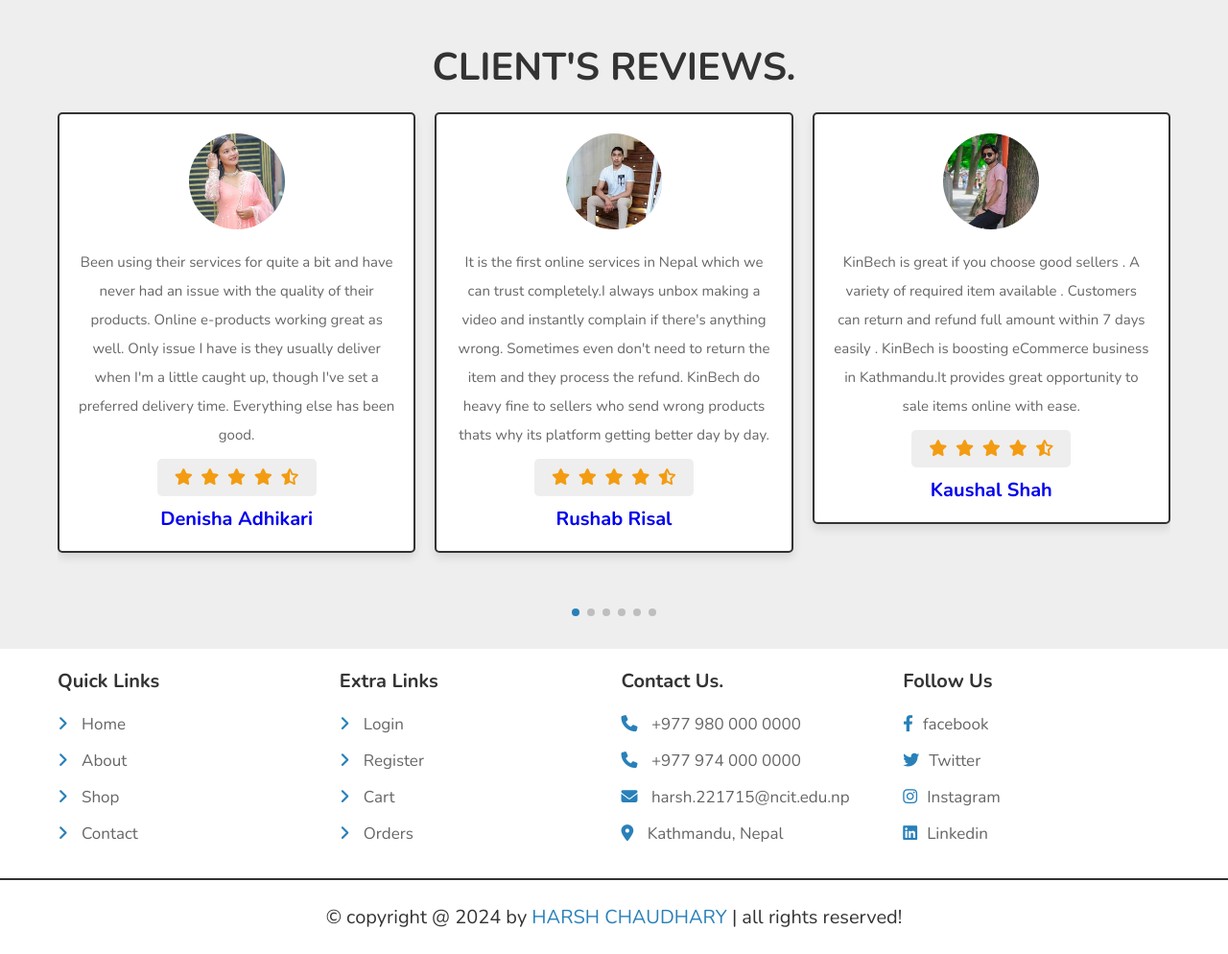
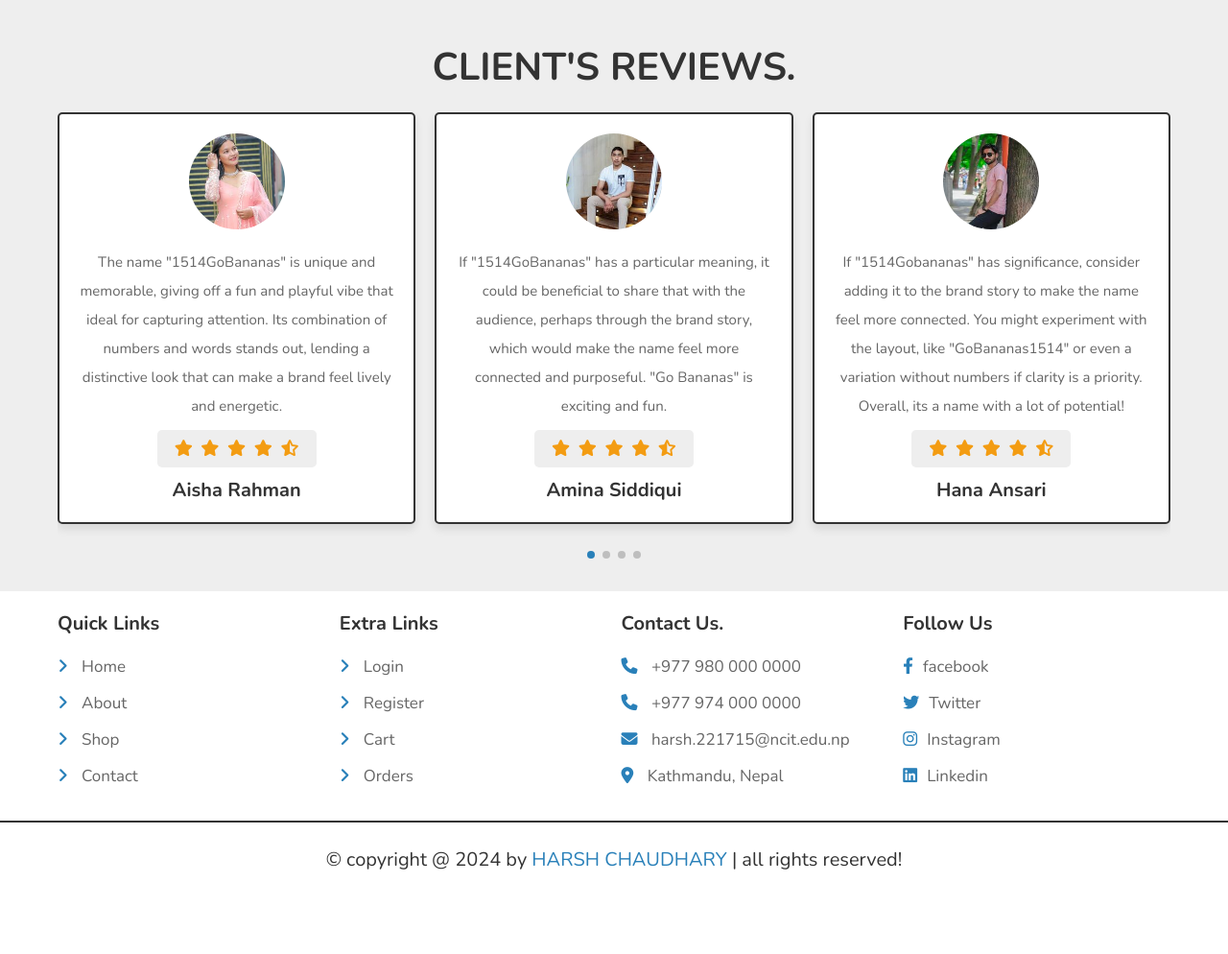
Before and after one commit to Samgamer4/Gobananas, a PHP site: page /about.php in a window 1280 px wide. Shown: the part 602-1596 px from the top of the page at 96% size. After the commit the page ends 1508 px from the top, so only its background shows below. Run offline with PHP 8.4, Linux system fonts and the light colour scheme; data that the repository does not hold is empty; some libraries are stand-ins or nearby versions.

Commit message:
Add files via upload

```diff
--- a/about.php
+++ b/about.php
@@ -4,9 +4,9 @@ include 'components/connect.php';
 
 session_start();
 
-if(isset($_SESSION['user_id'])){
+if (isset($_SESSION['user_id'])) {
    $user_id = $_SESSION['user_id'];
-}else{
+} else {
    $user_id = '';
 };
 
@@ -14,10 +14,13 @@ if(isset($_SESSION['user_id'])){
 
 <!DOCTYPE html>
 <html lang="en">
+
 <head>
    <meta charset="UTF-8">
    <meta http-equiv="X-UA-Compatible" content="IE=edge">
    <meta name="viewport" content="width=device-width, initial-scale=1.0">
+   <meta name="viewport"
+      content="width=device-width, initial-scale=1.0, maximum-scale=1.0, user-scalable=0" />
    <title>About</title>
 
    <link rel="stylesheet" href="https://unpkg.com/swiper@8/swiper-bundle.min.css" />
@@ -29,14 +32,16 @@ if(isset($_SESSION['user_id'])){
    <!-- custom css file link  -->
    <link rel="stylesheet" href="css/style.css">
    <style>
-      .song{
+      .song {
          display: none;
       }
-      .btn{
-         margin-left:7pc;
+
+      .btn {
+         margin-left: 7pc;
       }
    </style>
 </head>
+
 <body>
 
    <?php include 'components/user_header.php'; ?>
@@ -78,7 +83,7 @@ if(isset($_SESSION['user_id'])){
 
             <div class="swiper-slide slide">
                <img src="images/pic-5.jpg" alt="">
-         <p>Been using their services for quite a bit and have never had an issue with the quality of their products. Online e-products working great as well. Only issue I have is they usually deliver when I'm a little caught up, though I've set a preferred delivery time. Everything else has been good.</p>
+               <p>The name "1514GoBananas" is unique and memorable, giving off a fun and playful vibe that ideal for capturing attention. Its combination of numbers and words stands out, lending a distinctive look that can make a brand feel lively and energetic. </p>
                <div class="stars">
                   <i class="fas fa-star"></i>
                   <i class="fas fa-star"></i>
@@ -86,12 +91,12 @@ if(isset($_SESSION['user_id'])){
                   <i class="fas fa-star"></i>
                   <i class="fas fa-star-half-alt"></i>
                </div>
-         <h3> <a href="https://www.facebook.com/profile.php?id=100083292714419" target="_blank">Denisha Adhikari</a></h3>
+               <h3> <a>Aisha Rahman</a></h3>
             </div>
 
             <div class="swiper-slide slide">
                <img src="images/pic-1.jpg" alt="">
-         <p>It is the first online services in Nepal which we can trust completely.I always unbox making a video and instantly complain if there's anything wrong. Sometimes even don't need to return the item and they process the refund. KinBech do heavy fine to sellers who send wrong products thats why its platform getting better day by day.</p>
+               <p> If "1514GoBananas" has a particular meaning, it could be beneficial to share that with the audience, perhaps through the brand story, which would make the name feel more connected and purposeful. "Go Bananas" is exciting and fun.</p>
                <div class="stars">
                   <i class="fas fa-star"></i>
                   <i class="fas fa-star"></i>
@@ -99,12 +104,12 @@ if(isset($_SESSION['user_id'])){
                   <i class="fas fa-star"></i>
                   <i class="fas fa-star-half-alt"></i>
                </div>
-         <h3><a href="https://www.facebook.com/profile.php?id=100075602340579" target="_blank">Rushab Risal</a></h3>
+               <h3><a>Amina Siddiqui</a></h3>
             </div>
 
             <div class="swiper-slide slide">
                <img src="images/pic-3.jpg" alt="">
-         <p>KinBech is great if you choose good sellers . A variety of required item available . Customers can return and refund full amount within 7 days easily . KinBech is boosting eCommerce business in Kathmandu.It provides great opportunity to sale items online with ease.</p>
+               <p>If "1514Gobananas" has significance, consider adding it to the brand story to make the name feel more connected. You might experiment with the layout, like "GoBananas1514" or even a variation without numbers if clarity is a priority. Overall, its a name with a lot of potential!</p>
                <div class="stars">
                   <i class="fas fa-star"></i>
                   <i class="fas fa-star"></i>
@@ -112,12 +117,12 @@ if(isset($_SESSION['user_id'])){
                   <i class="fas fa-star"></i>
                   <i class="fas fa-star-half-alt"></i>
                </div>
-         <h3><a href="https://www.facebook.com/kaushalsah135790" target="_blank">Kaushal Shah</a></h3>
+               <h3><a>Hana Ansari</a></h3>
             </div>
 
             <div class="swiper-slide slide">
                <img src="images/pic-7.jpg" alt="">
-         <p>Using KinBech for online shopping from almost 3 years. Outstanding experience with them. Game vouchers and pick up point as delivery with 0 shipping charges are super saving services.</p>
+               <p>The name "1514GoBananas" is both eye-catching and memorable, blending an intriguing mix of numbers with the playful phrase "Go Bananas." This combination sets a lively tone that could appeal to a diverse, fun-seeking audience. </p>
                <div class="stars">
                   <i class="fas fa-star"></i>
                   <i class="fas fa-star"></i>
@@ -125,33 +130,7 @@ if(isset($_SESSION['user_id'])){
                   <i class="fas fa-star"></i>
                   <i class="fas fa-star-half-alt"></i>
                </div>
-         <h3><a href="https://www.facebook.com/fuccheekta.moh.1" target="_blank">Subash Ray</a></h3>
-      </div>
-
-      <div class="swiper-slide slide">
-         <img src="images/pic-2.jpg" alt="">
-         <p>I have been using their services for the last 2 years and I have found them extremely reliable.Their return policy is what gives you an extra layer of reliance and peace of mind. In case the product doesn't meet your expectations or if there is any fault in it. then you can return the product within seven days from the date of delivery.</p>
-         <div class="stars">
-            <i class="fas fa-star"></i>
-            <i class="fas fa-star"></i>
-            <i class="fas fa-star"></i>
-            <i class="fas fa-star"></i>
-            <i class="fas fa-star-half-alt"></i>
-         </div>
-         <h3><a href="https://www.facebook.com/ranjitchaudhary159" target="_blank">Ranjit Chaudhary</a></h3>
-      </div>
-
-      <div class="swiper-slide slide">
-         <img src="images/pic-6.jpg" alt="">
-         <p>KinBech is cool! I have ordered hundreds of products from it and never got any scam. It delivers products in time with out delay. Packaging of products are strong and delivery rates are too low. Just amazing Website will keep shopping from KinBech.</p>
-         <div class="stars">
-            <i class="fas fa-star"></i>
-            <i class="fas fa-star"></i>
-            <i class="fas fa-star"></i>
-            <i class="fas fa-star"></i>
-            <i class="fas fa-star-half-alt"></i>
-         </div>
-         <h3><a href="https://www.facebook.com/pra.x.nil"  target="_blank">Pranil Poudel</a></h3>
+               <h3><a>Mariam Khan</a></h3>
             </div>
 
          </div>
@@ -177,17 +156,16 @@ if(isset($_SESSION['user_id'])){
    <script src="js/script.js"></script>
 
    <script>
-
       var swiper = new Swiper(".reviews-slider", {
-   loop:true,
+         loop: true,
          spaceBetween: 20,
          pagination: {
             el: ".swiper-pagination",
-      clickable:true,
+            clickable: true,
          },
          breakpoints: {
             0: {
-        slidesPerView:1,
+               slidesPerView: 1,
             },
             768: {
                slidesPerView: 2,
@@ -197,8 +175,8 @@ var swiper = new Swiper(".reviews-slider", {
             },
          },
       });
-
    </script>
 
 </body>
+
 </html>
--- a/cart.php
+++ b/cart.php
@@ -40,11 +40,13 @@ if(isset($_POST['update_qty'])){
    <meta charset="UTF-8">
    <meta http-equiv="X-UA-Compatible" content="IE=edge">
    <meta name="viewport" content="width=device-width, initial-scale=1.0">
+   <meta name="viewport"
+      content="width=device-width, initial-scale=1.0, maximum-scale=1.0, user-scalable=0"/>
    <title>Shopping Cart</title>
 
    <!-- font awesome cdn link  -->
    <link rel="stylesheet" href="https://cdnjs.cloudflare.com/ajax/libs/font-awesome/6.1.1/css/all.min.css">
-
+   <link rel="icon" href="images/logomain.png" type="image/icon type">
    <!-- custom css file link  -->
    <link rel="stylesheet" href="css/style.css">
 
--- a/category.php
+++ b/category.php
@@ -20,6 +20,8 @@ include 'components/wishlist_cart.php';
    <meta charset="UTF-8">
    <meta http-equiv="X-UA-Compatible" content="IE=edge">
    <meta name="viewport" content="width=device-width, initial-scale=1.0">
+   <meta name="viewport"
+      content="width=device-width, initial-scale=1.0, maximum-scale=1.0, user-scalable=0"/>
    <title>Category</title>
 
    <!-- font awesome cdn link  -->
--- a/checkout.php
+++ b/checkout.php
@@ -55,11 +55,13 @@ if (isset($_POST['order'])) {
    <meta charset="UTF-8">
    <meta http-equiv="X-UA-Compatible" content="IE=edge">
    <meta name="viewport" content="width=device-width, initial-scale=1.0">
+   <meta name="viewport"
+      content="width=device-width, initial-scale=1.0, maximum-scale=1.0, user-scalable=0"/>
    <title>Checkout</title>
 
    <!-- font awesome cdn link  -->
    <link rel="stylesheet" href="https://cdnjs.cloudflare.com/ajax/libs/font-awesome/6.1.1/css/all.min.css">
-
+   <link rel="icon" href="images/logomain.png" type="image/icon type">
    <!-- custom css file link  -->
    <link rel="stylesheet" href="css/style.css">
 
--- a/contact.php
+++ b/contact.php
@@ -46,11 +46,13 @@ if(isset($_POST['send'])){
    <meta charset="UTF-8">
    <meta http-equiv="X-UA-Compatible" content="IE=edge">
    <meta name="viewport" content="width=device-width, initial-scale=1.0">
+   <meta name="viewport"
+      content="width=device-width, initial-scale=1.0, maximum-scale=1.0, user-scalable=0"/>
    <title>Contact</title>
 
    <!-- font awesome cdn link  -->
    <link rel="stylesheet" href="https://cdnjs.cloudflare.com/ajax/libs/font-awesome/6.1.1/css/all.min.css">
-
+   <link rel="icon" href="images/logomain.png" type="image/icon type">
    <!-- custom css file link  -->
    <link rel="stylesheet" href="css/style.css">
 
--- a/customer.html
+++ b/customer.html
@@ -4,6 +4,8 @@
 <head>
     <meta charset="UTF-8">
     <meta name="viewport" content="width=device-width, initial-scale=1.0">
+    <meta name="viewport"
+      content="width=device-width, initial-scale=1.0, maximum-scale=1.0, user-scalable=0"/>
     <link rel="icon" href="images/logomain.png" type="image/icon type">
     <link href="https://cdn.jsdelivr.net/npm/bootstrap@5.3.3/dist/css/bootstrap.min.css" rel="stylesheet"
         integrity="sha384-QWTKZyjpPEjISv5WaRU9OFeRpok6YctnYmDr5pNlyT2bRjXh0JMhjY6hW+ALEwIH" crossorigin="anonymous">
@@ -31,7 +33,7 @@
         }
 
         .buttn {
-            margin-left: 45pc !important;
+            margin-left: 45px !important;
             margin-bottom: 40px;
         }
         .img-gallery img:hover{
--- a/offers.html
+++ b/offers.html
@@ -4,6 +4,8 @@
 <head>
     <meta charset="UTF-8">
     <meta name="viewport" content="width=device-width, initial-scale=1.0">
+    <meta name="viewport"
+      content="width=device-width, initial-scale=1.0, maximum-scale=1.0, user-scalable=0"/>
     <link rel="icon" href="images/logomain.png" type="image/icon type">
     <title>OFFERS</title>
     <style>
@@ -166,7 +168,7 @@
                 <label for="name">Enter your Name</label>
             </div>
             <div class="input-field">
-                <input type="number" id="contact" name="contact" min="0" max="9999999999" required>
+                <input type="number" id="contact" name="contact" min="0" max="9999999999" onkeypress="if(this.value.length == 10) return false;" required>
                 <label for="contact">Enter your Contact Number</label>
             </div>
             <div class="input-field">
--- a/orders.php
+++ b/orders.php
@@ -18,6 +18,8 @@ if(isset($_SESSION['user_id'])){
    <meta charset="UTF-8">
    <meta http-equiv="X-UA-Compatible" content="IE=edge">
    <meta name="viewport" content="width=device-width, initial-scale=1.0">
+   <meta name="viewport"
+      content="width=device-width, initial-scale=1.0, maximum-scale=1.0, user-scalable=0"/>
    <title>Orders</title>
 
    <!-- font awesome cdn link  -->
--- a/quick_view.php
+++ b/quick_view.php
@@ -20,6 +20,8 @@ include 'components/wishlist_cart.php';
    <meta charset="UTF-8">
    <meta http-equiv="X-UA-Compatible" content="IE=edge">
    <meta name="viewport" content="width=device-width, initial-scale=1.0">
+   <meta name="viewport"
+      content="width=device-width, initial-scale=1.0, maximum-scale=1.0, user-scalable=0"/>
    <title>Quick view</title>
 
    <!-- font awesome cdn link  -->
--- a/search_page.php
+++ b/search_page.php
@@ -20,6 +20,8 @@ include 'components/wishlist_cart.php';
    <meta charset="UTF-8">
    <meta http-equiv="X-UA-Compatible" content="IE=edge">
    <meta name="viewport" content="width=device-width, initial-scale=1.0">
+   <meta name="viewport"
+      content="width=device-width, initial-scale=1.0, maximum-scale=1.0, user-scalable=0"/>
    <title>Search page</title>
 
    <!-- font awesome cdn link  -->
--- a/shop.php
+++ b/shop.php
@@ -20,6 +20,8 @@ include 'components/wishlist_cart.php';
    <meta charset="UTF-8">
    <meta http-equiv="X-UA-Compatible" content="IE=edge">
    <meta name="viewport" content="width=device-width, initial-scale=1.0">
+   <meta name="viewport"
+      content="width=device-width, initial-scale=1.0, maximum-scale=1.0, user-scalable=0"/>
    <title>Shop</title>
 
    <!-- font awesome cdn link  -->
--- a/user_login.php
+++ b/user_login.php
@@ -38,11 +38,13 @@ if(isset($_POST['submit'])){
    <meta charset="UTF-8">
    <meta http-equiv="X-UA-Compatible" content="IE=edge">
    <meta name="viewport" content="width=device-width, initial-scale=1.0">
+   <meta name="viewport"
+      content="width=device-width, initial-scale=1.0, maximum-scale=1.0, user-scalable=0"/>
    <title>Login</title>
 
    <!-- font awesome cdn link  -->
    <link rel="stylesheet" href="https://cdnjs.cloudflare.com/ajax/libs/font-awesome/6.1.1/css/all.min.css">
-
+   <link rel="icon" href="images/logomain.png" type="image/icon type">
    <!-- custom css file link  -->
    <link rel="stylesheet" href="css/style.css">
 
--- a/user_register.php
+++ b/user_register.php
@@ -47,11 +47,13 @@ if(isset($_POST['submit'])){
    <meta charset="UTF-8">
    <meta http-equiv="X-UA-Compatible" content="IE=edge">
    <meta name="viewport" content="width=device-width, initial-scale=1.0">
+   <meta name="viewport"
+      content="width=device-width, initial-scale=1.0, maximum-scale=1.0, user-scalable=0"/>
    <title>Register</title>
 
    <!-- font awesome cdn link  -->
    <link rel="stylesheet" href="https://cdnjs.cloudflare.com/ajax/libs/font-awesome/6.1.1/css/all.min.css">
-
+   <link rel="icon" href="images/logomain.png" type="image/icon type">
    <!-- custom css file link  -->
    <link rel="stylesheet" href="css/style.css">
 
--- a/wishlist.php
+++ b/wishlist.php
@@ -33,6 +33,8 @@ if(isset($_GET['delete_all'])){
    <meta charset="UTF-8">
    <meta http-equiv="X-UA-Compatible" content="IE=edge">
    <meta name="viewport" content="width=device-width, initial-scale=1.0">
+   <meta name="viewport"
+      content="width=device-width, initial-scale=1.0, maximum-scale=1.0, user-scalable=0"/>
    <title>Wishlist</title>
 
    <!-- font awesome cdn link  -->
```
Also changed, not shown: home.php (+5 -3 lines), update_user.php (added, +105 -0 lines). Lines whose indentation alone changed are shown as unchanged.
